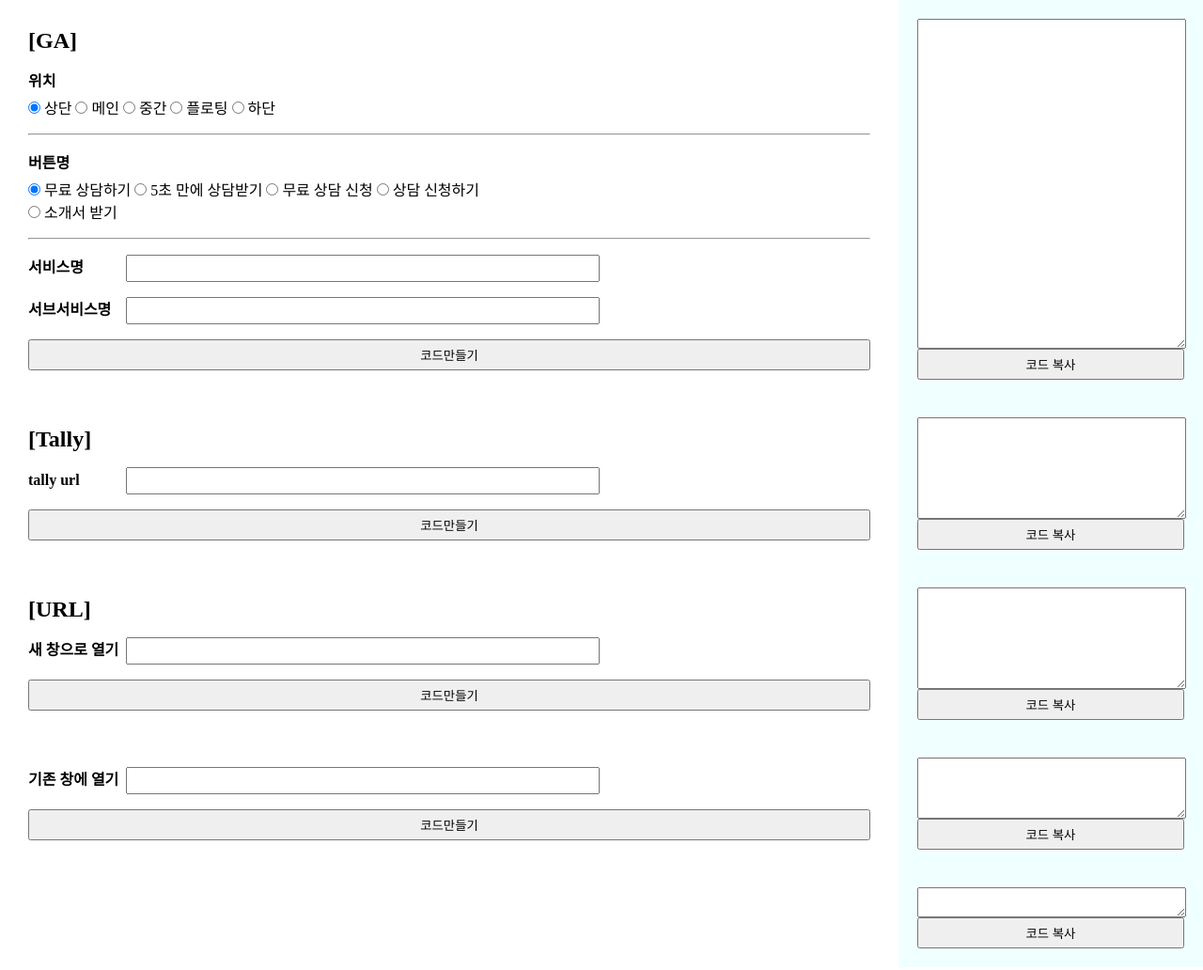
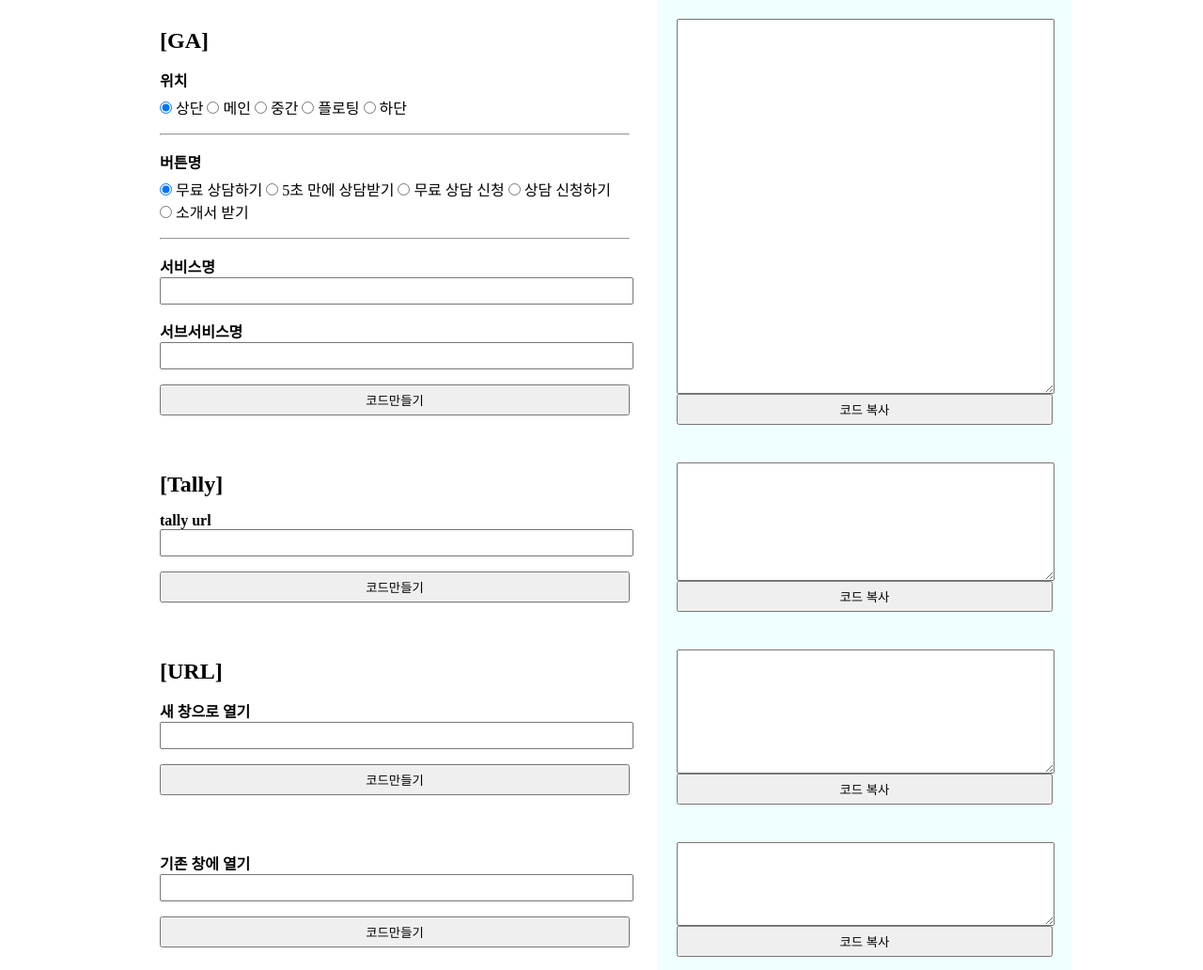
Before and after one commit to wefun-snack24h/web-builder-utilization, a plain HTML site: page page/index.html in a window 1280 px wide. Shown: the top 1032 px of the page at 94% size. Drawn offline with Linux system fonts and the light colour scheme.

Commit message:
:sparkles: html 문서 수정

```diff
--- a/page/index.html
+++ b/page/index.html
@@ -10,7 +10,9 @@
     }
 
     .modules {
+      max-width: 1000px;
       min-height: 100vh;
+      margin: 0 auto;
     }
 
     .module {
@@ -21,7 +23,7 @@
     .module__form {
       display: flex;
       padding: 30px;
-      width: 70%;
+      width: 50%;
       flex-direction: column;
       gap: 16px;
     }
```
